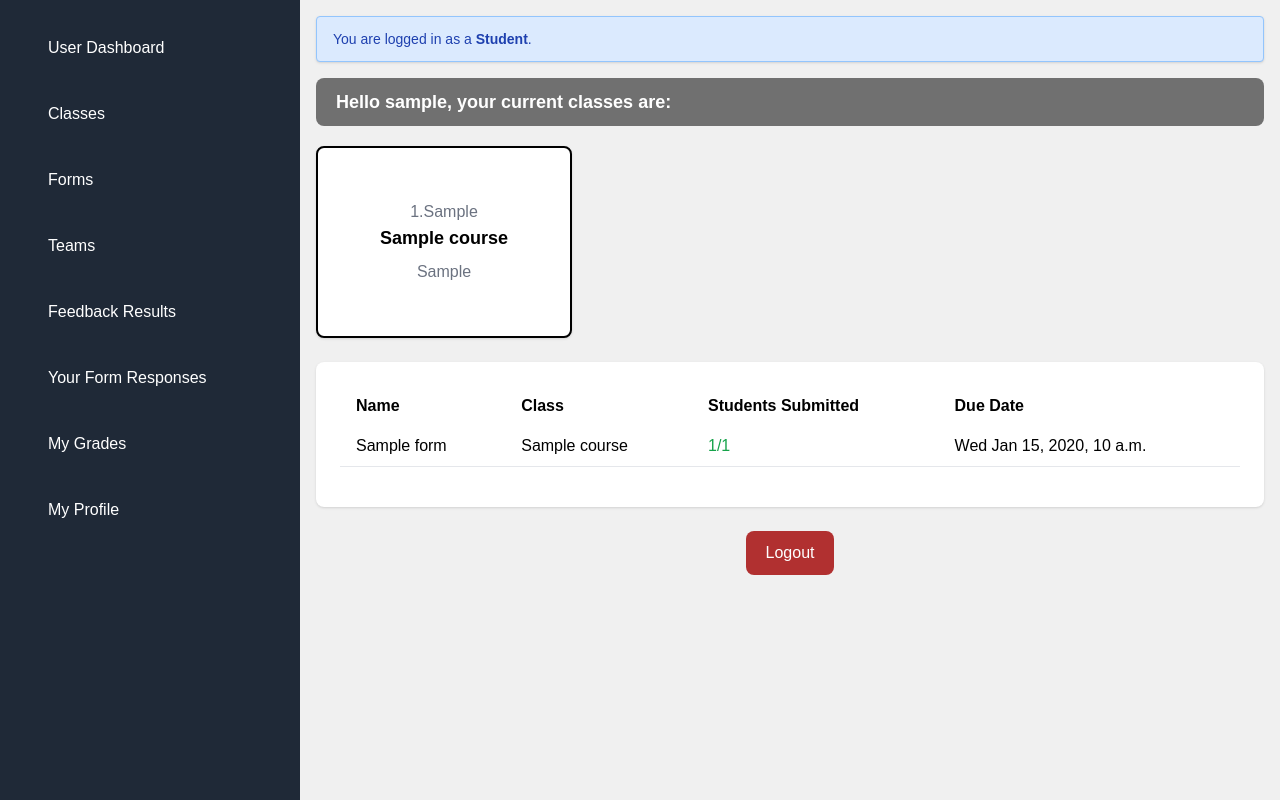
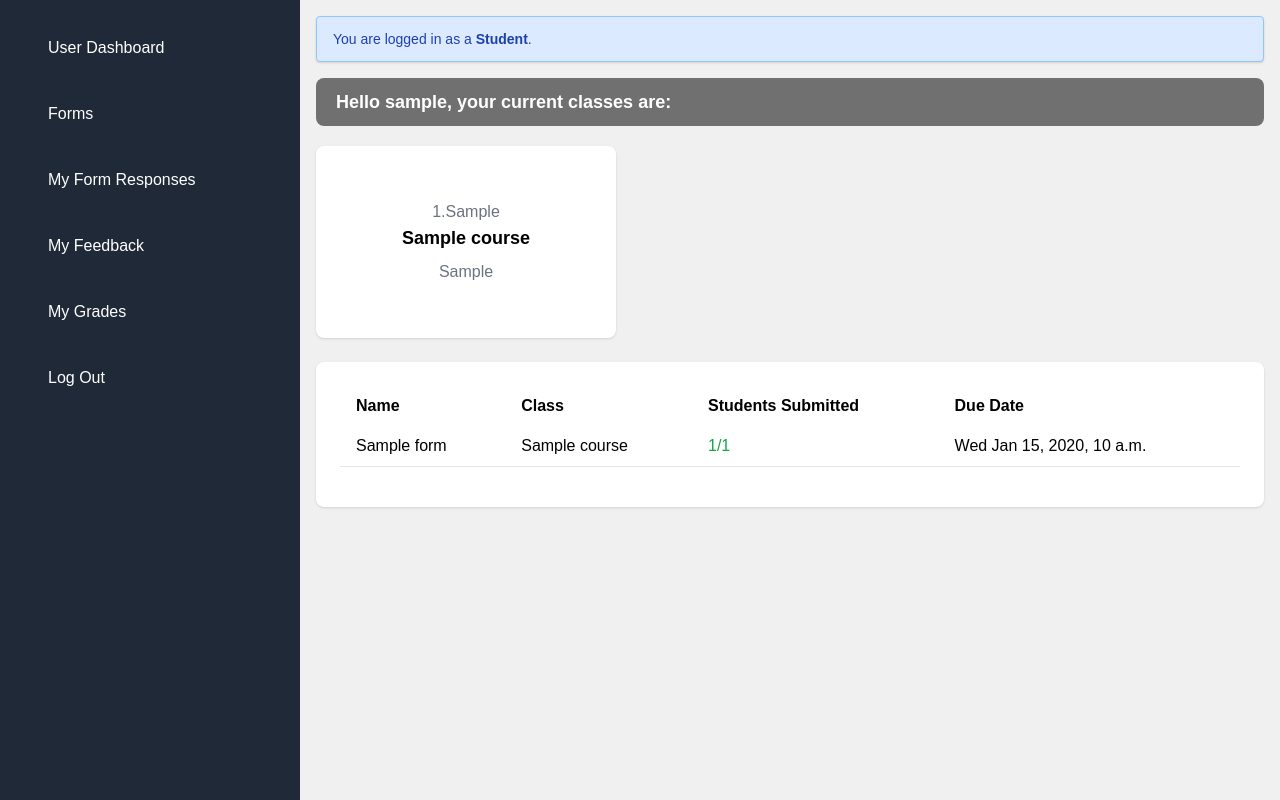
Before and after one commit to varun-singh26/PeerSight, a Django app: page /admin_landing/ in a window 1280 px wide. Run offline with Django 4.2, Linux system fonts and the light colour scheme; a user stored in the database is signed in; tables that the repository leaves empty hold one stand-in row (values such as "Sample post"); parts of the project's set-up code (start-up, migrations or seed data) failed here and were passed over; some libraries are stand-ins or nearby versions.

Commit message:
updated dashboard and admin styling

```diff
--- a/PeerSight/main/templates/main/admin.html
+++ b/PeerSight/main/templates/main/admin.html
@@ -17,10 +17,10 @@
   <!-- Courses Display -->
   <h2 class="text-lg font-bold mb-4">Hello {{ username }}, your current classes are:</h2>
 
-  <div class="grid grid-cols-1 md:grid-cols-3 gap-4 mb-6">
+  <div class="grid grid-cols-1 md:grid-cols-3 gap-6 mb-6">
       {% for course in user_courses %}
       <a href="{% url 'courses:course_detail' course.id %}" class="no-underline">
-        <div class="bg-white border-2 border-black rounded-lg p-4 shadow hover:shadow-lg transition duration-200 text-center w-64 h-48 flex flex-col justify-center items-center">
+        <div class="bg-white rounded-lg p-4 shadow hover:shadow-lg transition duration-200 text-center w-full h-48 flex flex-col justify-center items-center">
             <p class="text-gray-500">{{ course.course_id }}.{{ course.section }} </p>
             <h3 class="font-bold text-lg mb-2">{{ course.name }}</h3>
             <p class="text-gray-500">{{ course.semester }}</p>
@@ -71,12 +71,6 @@
       </div>
   </div>
 
-  <div class="logout">
-    <a href="/logout">
-        <button type="button" class="logout-button">Logout</button>
-    </a>
-  </div>
-
 </div>
 
 
--- a/PeerSight/main/templates/main/evaluate_responses.html
+++ b/PeerSight/main/templates/main/evaluate_responses.html
@@ -71,7 +71,7 @@
         <label class="font-semibold">Assign Grade:</label>
         <input type="text" name="grade_value" value="{{ eval.grade_value }}" class="border rounded px-2 py-1 w-20" placeholder="e.g. 93.5">
 
-        <button type="submit" class="ml-2 px-4 py-1 bg-green-600 text-white rounded hover:bg-green-700">Save</button>
+        <button type="submit" class="ml-2 px-4 py-1 bg-gray-600 text-white rounded hover:bg-gray-700">Save</button>
       </form>
 
     </div>
@@ -84,7 +84,7 @@
       <input type="hidden" name="form_id" value="{{ selected_form_id }}">
       <input type="hidden" name="team_id" value="{{ selected_team_id }}">
 
-      <button type="submit" class="px-6 py-3 bg-green-600 text-white text-lg rounded hover:bg-green-700">
+      <button type="submit" class="px-5 py-2 ml-5 mb-5 bg-green-600 text-white text-lg rounded hover:bg-green-700">
         Publish Grades for Team
       </button>
     </form>
--- a/PeerSight/main/templates/main/landing_user.html
+++ b/PeerSight/main/templates/main/landing_user.html
@@ -83,11 +83,5 @@
         </div>
     </div>
 
-    <div class="logout">
-        <a href="/logout">
-            <button type="button" class="logout-button">Logout</button>
-        </a>
-    </div>
-
 </div>
 {% endblock %}
--- a/PeerSight/shared/templates/shared/student_sidebar.html
+++ b/PeerSight/shared/templates/shared/student_sidebar.html
@@ -14,16 +14,6 @@
     </a>
 
     <a
-        href="#classes"
-        class="nav-item flex gap-4 items-center px-8 py-4 cursor-pointer duration-[0.3s] transition-[background-color] max-md:px-5 max-md:py-3 max-sm:px-4 max-sm:py-2.5"
-    >
-        <i class="ti ti-book text-2xl text-white"></i>
-        <span
-            class="text-base font-medium text-white max-md:text-sm max-sm:text-sm"
-            >Classes</span
-        >
-    </a>
-    <a
         href="{% url 'main:student_forms' %}"
         class="nav-item flex gap-4 items-center px-8 py-4 cursor-pointer duration-[0.3s] transition-[background-color] max-md:px-5 max-md:py-3 max-sm:px-4 max-sm:py-2.5"
     >
@@ -33,26 +23,7 @@
             >Forms</span
         >
     </a>
-    <a
-        href="#teams"
-        class="nav-item flex gap-4 items-center px-8 py-4 cursor-pointer duration-[0.3s] transition-[background-color] max-md:px-5 max-md:py-3 max-sm:px-4 max-sm:py-2.5"
-    >
-        <i class="ti ti-users text-2xl text-white"></i>
-        <span
-            class="text-base font-medium text-white max-md:text-sm max-sm:text-sm"
-            >Teams</span
-        >
-    </a>
-    <a
-        href="{% url 'student:your_received_feedback' %}"
-        class="nav-item flex gap-4 items-center px-8 py-4 cursor-pointer duration-[0.3s] transition-[background-color] max-md:px-5 max-md:py-3 max-sm:px-4 max-sm:py-2.5"
-    >
-        <i class="ti ti-chart-dots text-2xl text-white"></i>
-        <span
-            class="text-base font-medium text-white max-md:text-sm max-sm:text-sm"
-            >Feedback Results</span
-        >
-    </a>
+
     <a
         href="{% url 'student:your_responses' %}"
         class="nav-item flex gap-4 items-center px-8 py-4 cursor-pointer duration-[0.3s] transition-[background-color] max-md:px-5 max-md:py-3 max-sm:px-4 max-sm:py-2.5"
@@ -60,27 +31,39 @@
     <i class="ti ti-chart-dots text-2xl text-white"></i>
     <span
         class="text-base font-medium text-white max-md:text-sm max-sm:text-sm"
-        >Your Form Responses</span
+        >My Form Responses</span
     >
     </a>
+
+    <a
+        href="{% url 'student:your_received_feedback' %}"
+        class="nav-item flex gap-4 items-center px-8 py-4 cursor-pointer duration-[0.3s] transition-[background-color] max-md:px-5 max-md:py-3 max-sm:px-4 max-sm:py-2.5"
+    >
+        <i class="ti ti-message-2 text-2xl text-white"></i>
+        <span
+            class="text-base font-medium text-white max-md:text-sm max-sm:text-sm"
+            >My Feedback</span
+        >
+    </a>
+
     <a
     href="{% url 'student:my_grades' %}"
     class="nav-item flex gap-4 items-center px-8 py-4 cursor-pointer duration-[0.3s] transition-[background-color] max-md:px-5 max-md:py-3 max-sm:px-4 max-sm:py-2.5"
     >
-    <i class="ti ti-chart-dots text-2xl text-white"></i>
+    <i class="ti ti-report text-2xl text-white"></i>
     <span
         class="text-base font-medium text-white max-md:text-sm max-sm:text-sm"
         >My Grades</span
     >
     </a>
+
     <a
-        href="#profile"
+        href="/logout"
         class="nav-item flex gap-4 items-center px-8 py-4 cursor-pointer duration-[0.3s] transition-[background-color] max-md:px-5 max-md:py-3 max-sm:px-4 max-sm:py-2.5"
     >
-        <i class="ti ti-user text-2xl text-white"></i>
-        <span
-            class="text-base font-medium text-white max-md:text-sm max-sm:text-sm"
-            >My Profile</span
+        <i class="ti ti-logout text-2xl text-white"></i>
+        <span class="text-base font-medium text-white max-md:text-sm"
+        >Log Out</span
         >
     </a>
 </nav>
```
Also changed, not shown: PeerSight/shared/templates/shared/admin_sidebar.html (+3 -15 lines).
